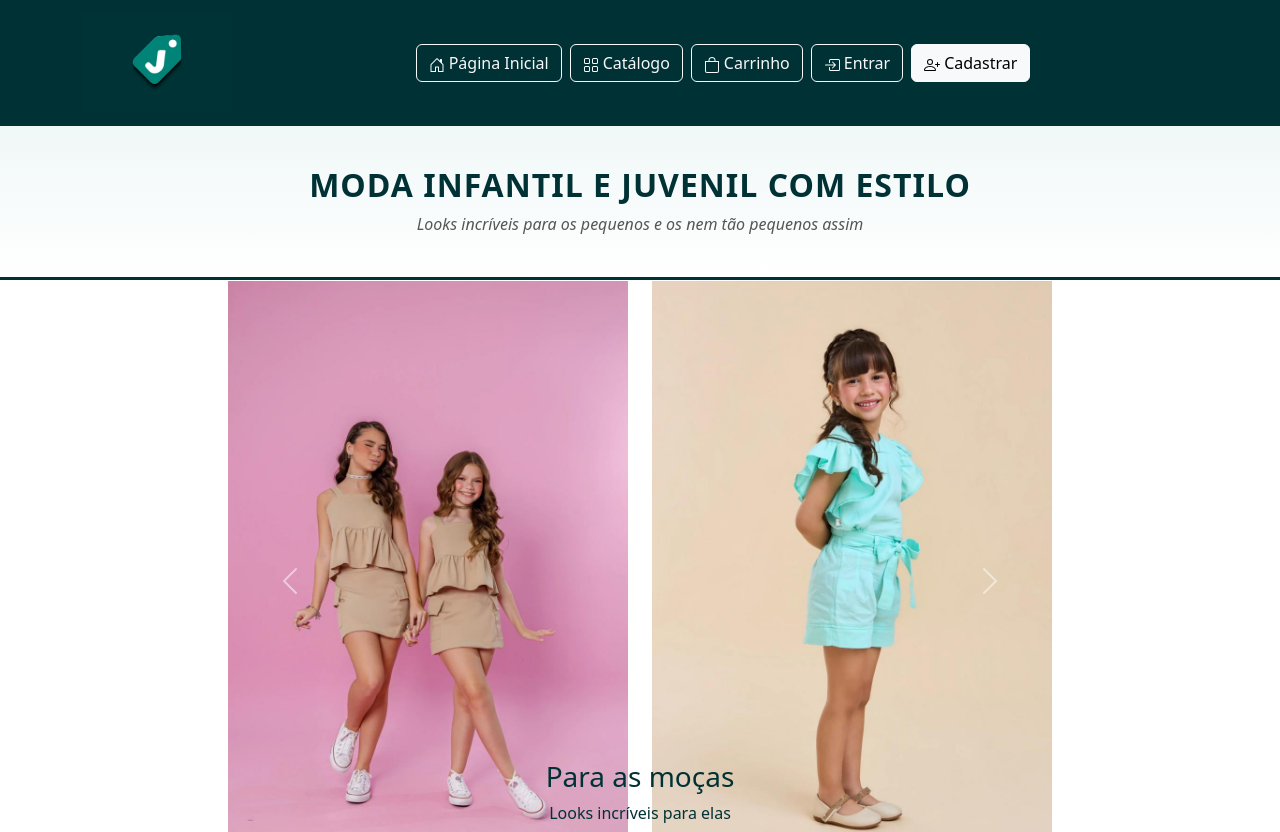
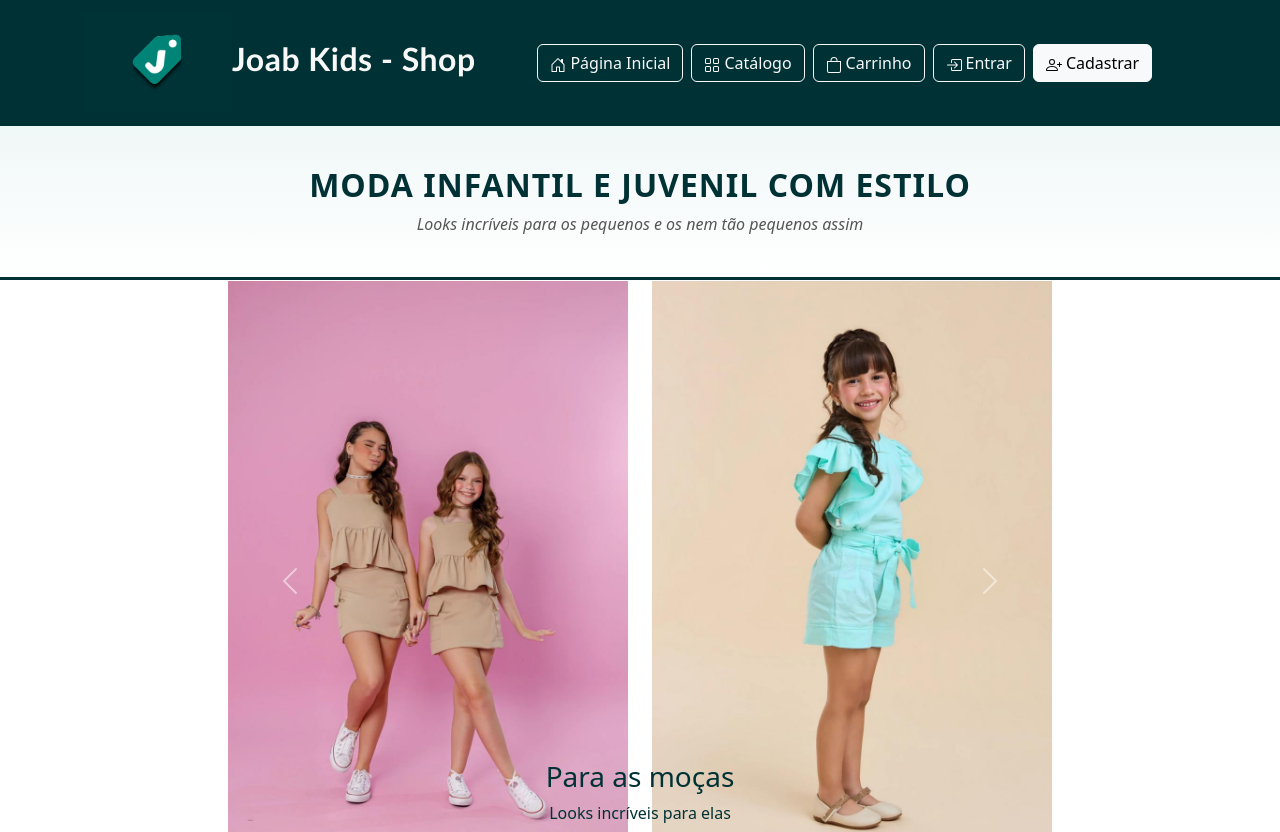
Before and after one commit to lefitano/JoabKids-Market, a React app in the folder frontend/: page / in a window 1280 px wide. Shown: the top 832 px of the page. Built offline with nearby package versions, Linux system fonts and the light colour scheme; the HTML template or start-up script is replaced by a standard one.

Commit message:
feat e style no navbrand

```diff
--- a/frontend/src/components/Header.jsx
+++ b/frontend/src/components/Header.jsx
@@ -5,11 +5,12 @@ import Navbar from 'react-bootstrap/Navbar';
 import { BsBag, BsHouseDoor, BsGrid, BsPersonPlus, BsBoxArrowInRight} from "react-icons/bs";
 import Button from 'react-bootstrap/Button';
 import tag from '../assets/JoabKidsTag.jpeg';
+import '../css/Nav.css';
 export default function Header(){
     return(
         <Navbar variant="dark" className="justify-content-center"style={{backgroundColor:"#003235"}}>
         <Container>
-          <Navbar.Brand href="/"><img src={tag} alt = "Joab Kids" height="100" /></Navbar.Brand>
+          <Navbar.Brand className ="navbrand" href="/"><img src={tag} alt = "Joab Kids" height="100" />Joab Kids - Shop</Navbar.Brand>
           <Nav className="mx-auto">
             <Button className="me-2" variant="outline-light" href="/">< BsHouseDoor className="me-1" />Página Inicial</Button>
             <Button className="me-2" variant="outline-light" href="/catalogo"><BsGrid className="me-1"/>Catálogo</Button>
--- /dev/null
+++ b/frontend/src/css/Nav.css
@@ -0,0 +1,7 @@
+.navbrand{
+    font-size: 2rem;
+    font-weight: bold;
+    color: #f8f8f8;
+    letter-spacing: 0.5px;
+    font-family: 'Trebuchet MS', 'Lucida Sans Unicode', 'Lucida Grande', 'Lucida Sans', Arial, sans-serif;
+}
```
